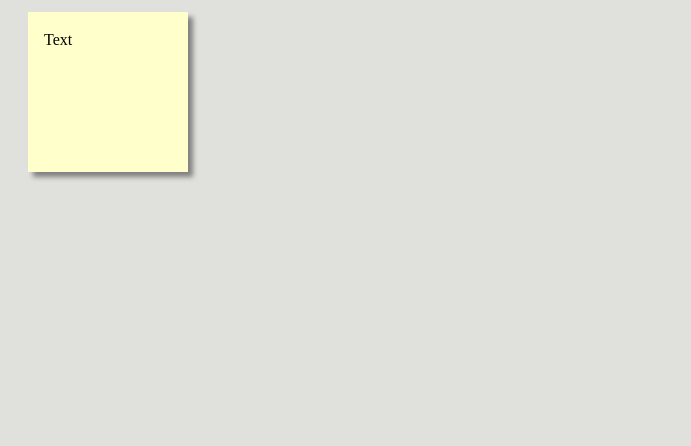
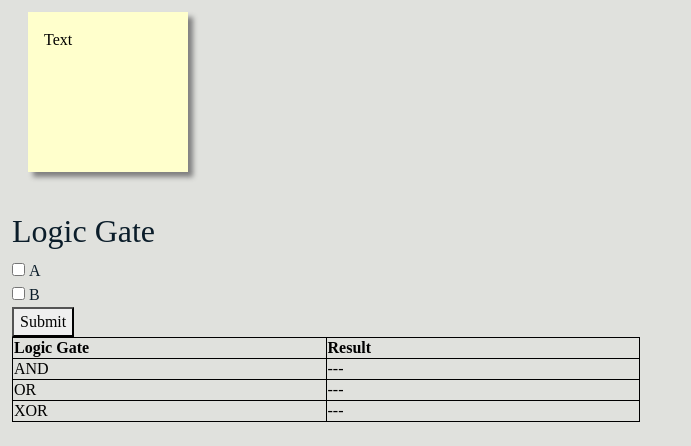
Before and after one commit to tonyhieu/p4-oompaloompas, a Flask app: page /ellen in a window 1280 px wide. Shown: the part 380-826 px from the top of the page, without its empty margins (0-691 px from the left). Before the commit the page ends 560 px from the top, so only its background shows below. Run offline with Flask 2, Linux system fonts and the light colour scheme; some libraries are stand-ins or nearby versions.

Commit message:
logic gate table lab

```diff
--- a/templates/individual/ellen.html
+++ b/templates/individual/ellen.html
@@ -13,16 +13,25 @@
         box-shadow: 5px 5px 5px gray;
         margin: 1em;
     }
+
+    table, th, td {
+        border: 1px solid black;
+        width: 50%;
+    }
 </style>
 
 <h1>Ellen Xu Individual Labs</h1>
 <p>Hello {{name}}, I'm Ellen! Check out some of my mini projects below :) </p>
+
+<!-- Name Mini project -->
 
 <form action="/ellen" id="ellen" method="POST" >
     <label for="name">Enter Your Name</label>
     <input name="name" id="name">
     <input type="submit" value="Go!">
 </form>
+
+<!-- Sticky Note Mini project -->
 
 <br>
 <h2>Sticky Notes</h2>
@@ -61,4 +70,54 @@
     });
 </script>
 
+<!-- Binary Operations Mini project -->
+
+<br>
+<h2>Logic Gate</h2>
+
+<input type="checkbox" id="A" value="A">
+<label for="A"> A</label><br>
+
+<input type="checkbox" id="B" value="B">
+<label for="B"> B</label><br>
+
+<button id="submit" onclick="logic()">Submit</button>
+<br>
+
+<table>
+    <tr>
+        <th>Logic Gate</th>
+        <th>Result</th>
+    </tr>
+    <tr>
+        <td>AND</td>
+        <td id="AND">---</td>
+    </tr>
+    <tr>
+        <td>OR</td>
+        <td id="OR">---</td>
+    </tr>
+    <tr>
+        <td>XOR</td>
+        <td id="XOR">---</td>
+    </tr>
+</table>
+<br>
+
+<script>
+    function logic() {
+        var A = document.getElementById('A');
+        var B = document.getElementById('B');
+
+        var inputA = document.querySelector('input[id=A]');
+        var valA = inputA.checked ? true : false;
+        var inputB = document.querySelector('input[id=B]');
+        var valB = inputB.checked ? true : false;
+
+        document.getElementById('AND').innerHTML = valA && valB ? 'true' : 'false';
+        document.getElementById('OR').innerHTML = valA || valB ? 'true' : 'false';
+        document.getElementById('XOR').innerHTML = (valA && !valB) || (!valA && valB) ? 'true' : 'false';
+    }
+</script>
+
 {% endblock %}
```
